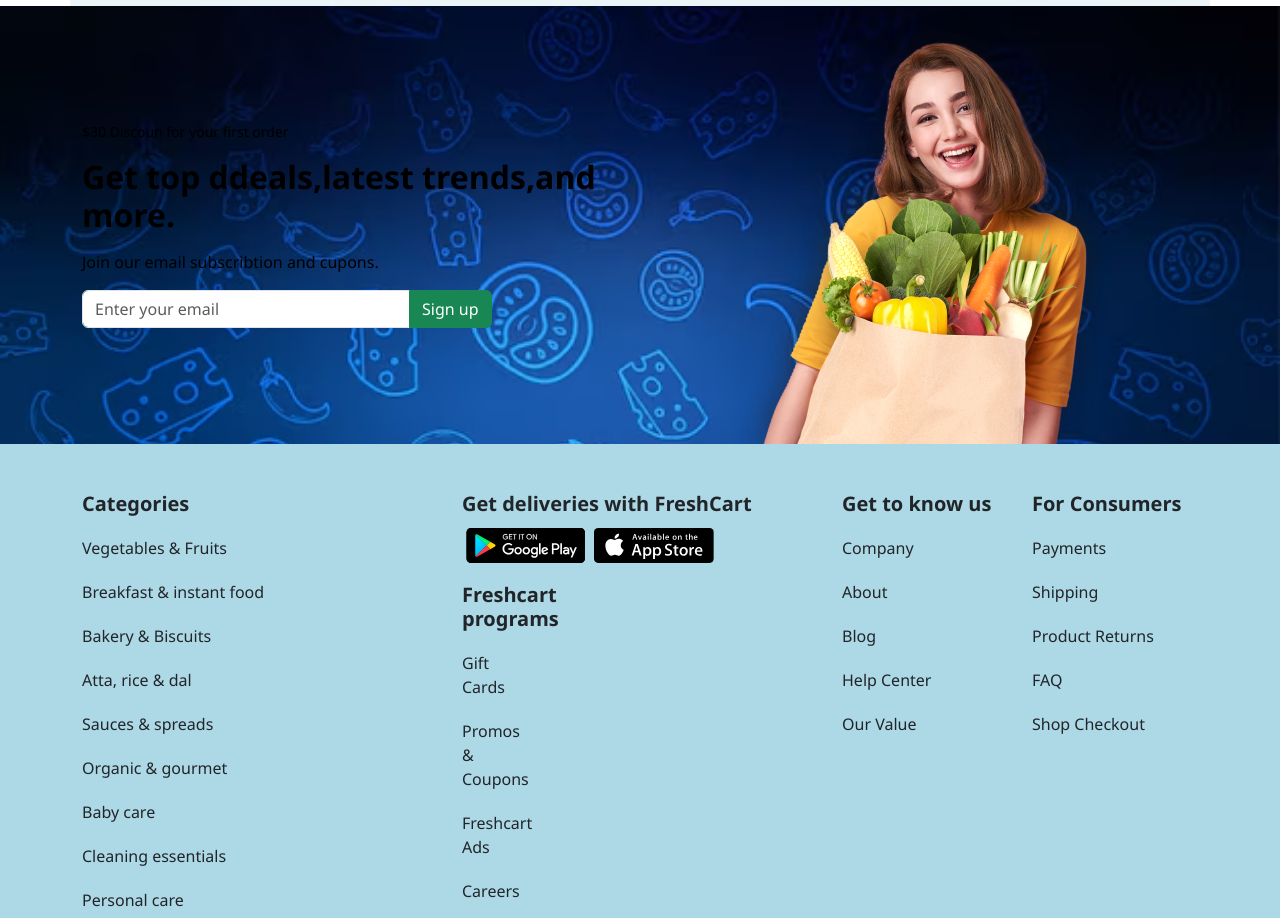
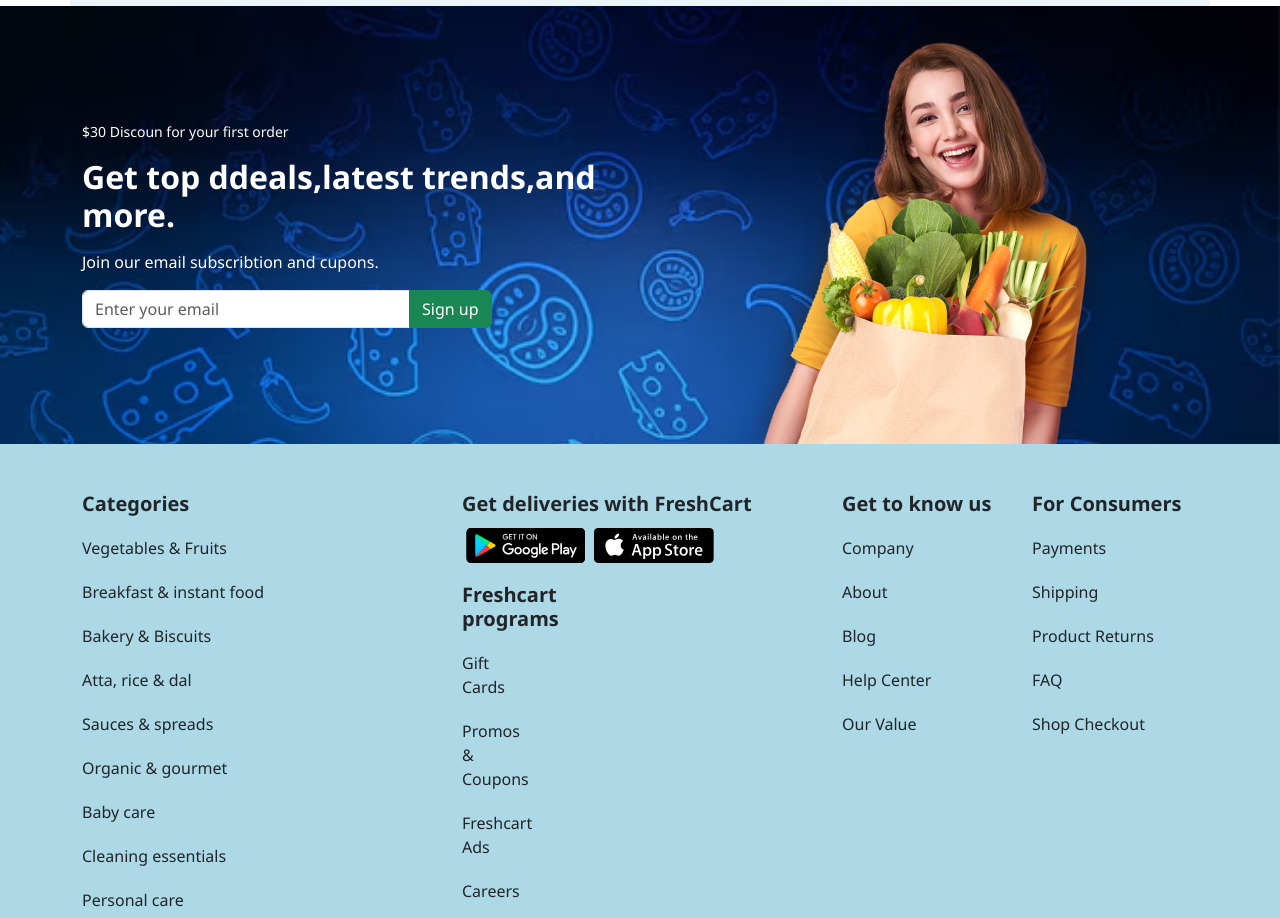
Before and after one commit to mahendran37/Grocery-Shop, a React (Create React App) app: page / in a window 1280 px wide. Shown: the part 1484-2402 px from the top of the page. Built offline with nearby package versions, Linux system fonts and the light colour scheme.

Commit message:
Update About.js

```diff
--- a/src/components/About.js
+++ b/src/components/About.js
@@ -9,7 +9,7 @@
                 <div className='container'>
                     <div className='row align-items-center'>
                         {/*left side */}
-                        <div className='col-md-6 text-black'>
+                        <div className='col-md-6 text-white'>
                             <p className='small'>$30 Discoun for your first order</p>
                             <h2 className='fw-bold mb-3'>Get top ddeals,latest trends,and more.</h2>
                             <p>Join our email subscribtion and cupons.</p>
```
